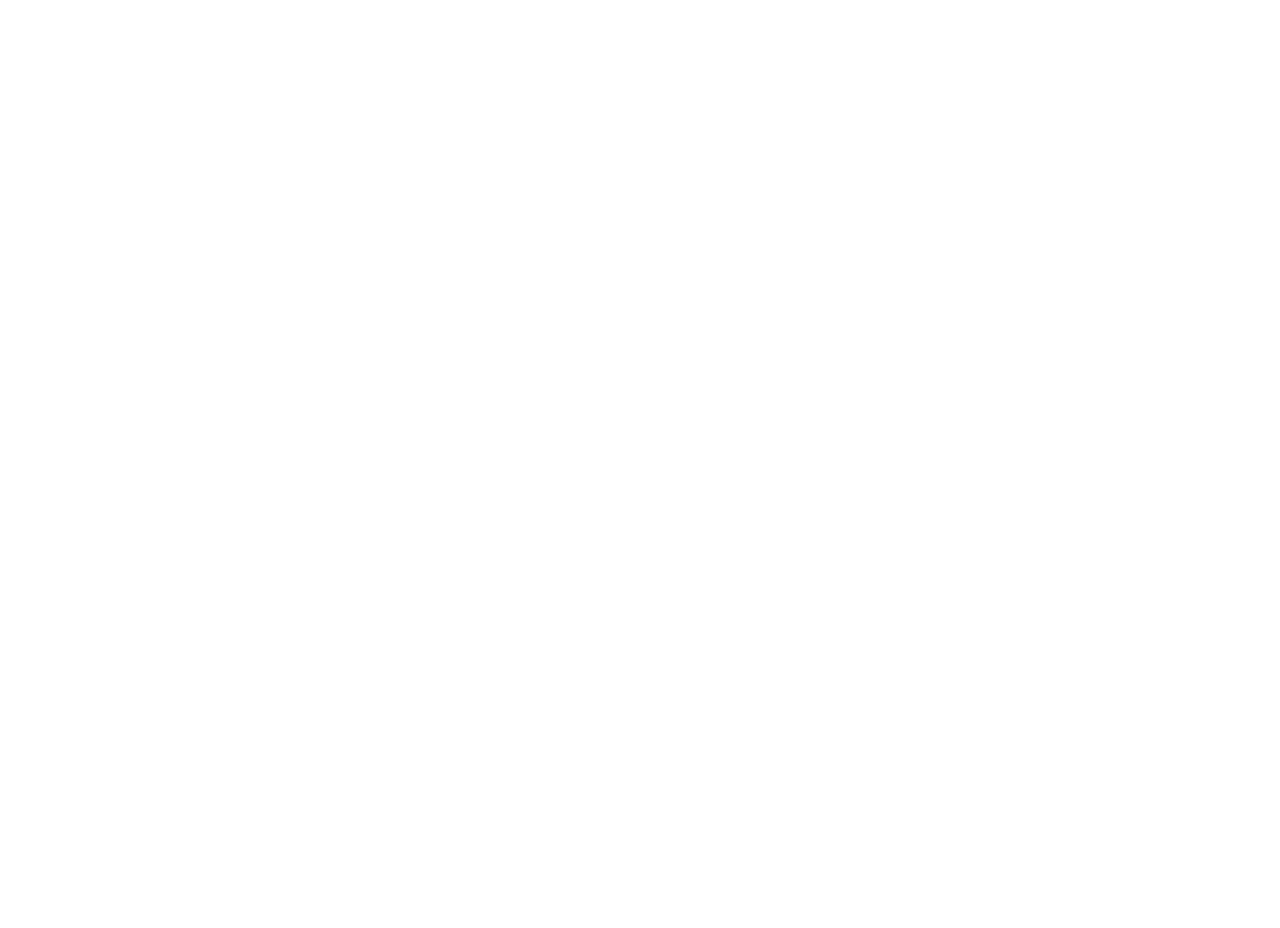
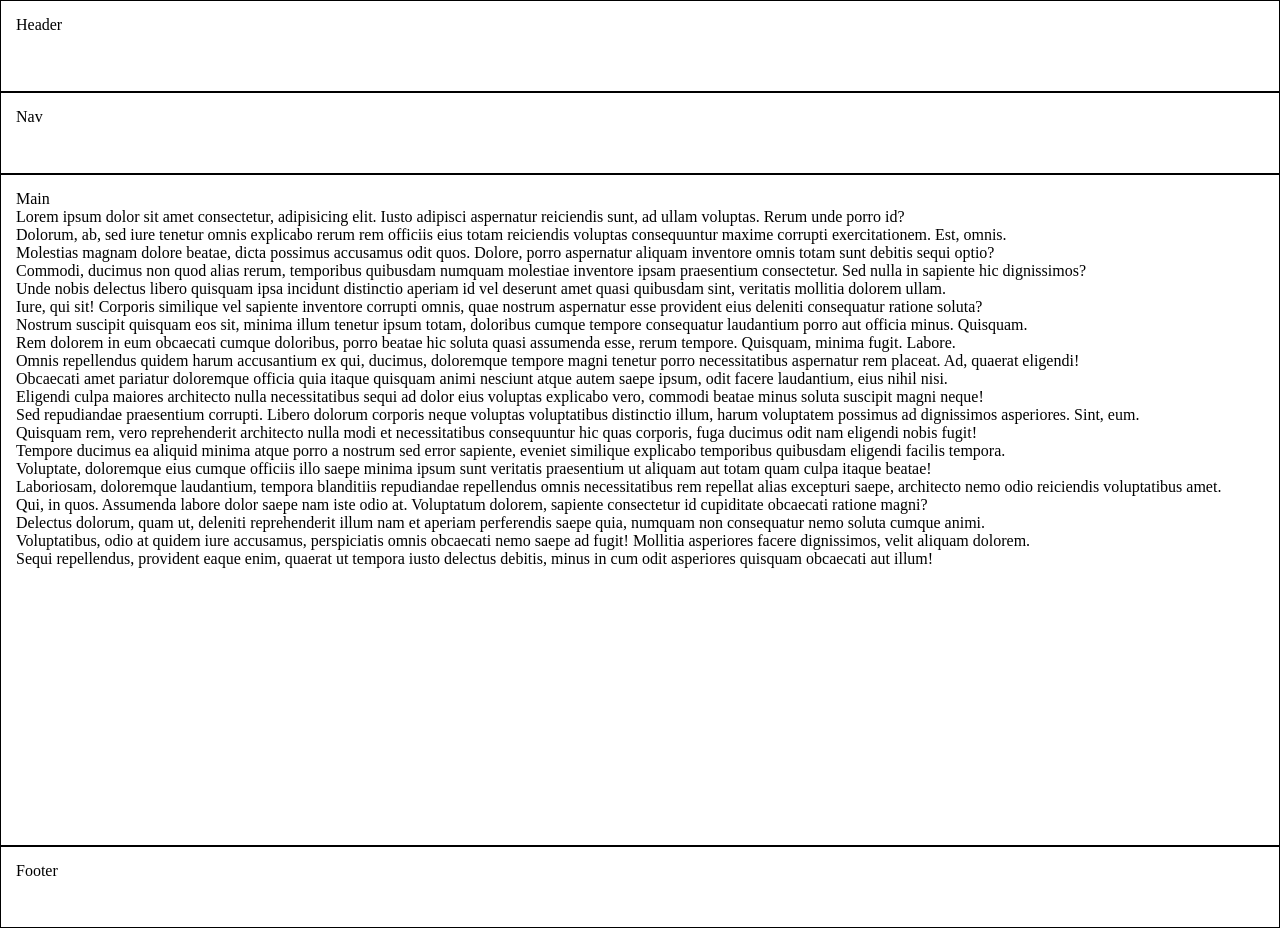
Before and after one commit to PabloVT01/Web1, a plain HTML site: page web-secciones/index.html in a window 1280 px wide. Before the commit the page ends 800 px from the top, so only its background shows below. Drawn offline with Linux system fonts and the light colour scheme.

Commit message:
Web con secciones creada

```diff
--- a/web-secciones/index.html
+++ b/web-secciones/index.html
@@ -3,10 +3,34 @@
 <head>
     <meta charset="UTF-8">
     <meta name="viewport" content="width=device-width, initial-scale=1.0">
-    <title>Document</title>
+    <title>Web con secciones</title>
     <link rel="stylesheet" href="style.css">
 </head>
 <body>
-
+    <header>Header</header>
+    <nav>Nav</nav>
+    <main>Main
+        <p>Lorem ipsum dolor sit amet consectetur, adipisicing elit. Iusto adipisci aspernatur reiciendis sunt, ad ullam voluptas. Rerum unde porro id?</p>
+        <p>Dolorum, ab, sed iure tenetur omnis explicabo rerum rem officiis eius totam reiciendis voluptas consequuntur maxime corrupti exercitationem. Est, omnis.</p>
+        <p>Molestias magnam dolore beatae, dicta possimus accusamus odit quos. Dolore, porro aspernatur aliquam inventore omnis totam sunt debitis sequi optio?</p>
+        <p>Commodi, ducimus non quod alias rerum, temporibus quibusdam numquam molestiae inventore ipsam praesentium consectetur. Sed nulla in sapiente hic dignissimos?</p>
+        <p>Unde nobis delectus libero quisquam ipsa incidunt distinctio aperiam id vel deserunt amet quasi quibusdam sint, veritatis mollitia dolorem ullam.</p>
+        <p>Iure, qui sit! Corporis similique vel sapiente inventore corrupti omnis, quae nostrum aspernatur esse provident eius deleniti consequatur ratione soluta?</p>
+        <p>Nostrum suscipit quisquam eos sit, minima illum tenetur ipsum totam, doloribus cumque tempore consequatur laudantium porro aut officia minus. Quisquam.</p>
+        <p>Rem dolorem in eum obcaecati cumque doloribus, porro beatae hic soluta quasi assumenda esse, rerum tempore. Quisquam, minima fugit. Labore.</p>
+        <p>Omnis repellendus quidem harum accusantium ex qui, ducimus, doloremque tempore magni tenetur porro necessitatibus aspernatur rem placeat. Ad, quaerat eligendi!</p>
+        <p>Obcaecati amet pariatur doloremque officia quia itaque quisquam animi nesciunt atque autem saepe ipsum, odit facere laudantium, eius nihil nisi.</p>
+        <p>Eligendi culpa maiores architecto nulla necessitatibus sequi ad dolor eius voluptas explicabo vero, commodi beatae minus soluta suscipit magni neque!</p>
+        <p>Sed repudiandae praesentium corrupti. Libero dolorum corporis neque voluptas voluptatibus distinctio illum, harum voluptatem possimus ad dignissimos asperiores. Sint, eum.</p>
+        <p>Quisquam rem, vero reprehenderit architecto nulla modi et necessitatibus consequuntur hic quas corporis, fuga ducimus odit nam eligendi nobis fugit!</p>
+        <p>Tempore ducimus ea aliquid minima atque porro a nostrum sed error sapiente, eveniet similique explicabo temporibus quibusdam eligendi facilis tempora.</p>
+        <p>Voluptate, doloremque eius cumque officiis illo saepe minima ipsum sunt veritatis praesentium ut aliquam aut totam quam culpa itaque beatae!</p>
+        <p>Laboriosam, doloremque laudantium, tempora blanditiis repudiandae repellendus omnis necessitatibus rem repellat alias excepturi saepe, architecto nemo odio reiciendis voluptatibus amet.</p>
+        <p>Qui, in quos. Assumenda labore dolor saepe nam iste odio at. Voluptatum dolorem, sapiente consectetur id cupiditate obcaecati ratione magni?</p>
+        <p>Delectus dolorum, quam ut, deleniti reprehenderit illum nam et aperiam perferendis saepe quia, numquam non consequatur nemo soluta cumque animi.</p>
+        <p>Voluptatibus, odio at quidem iure accusamus, perspiciatis omnis obcaecati nemo saepe ad fugit! Mollitia asperiores facere dignissimos, velit aliquam dolorem.</p>
+        <p>Sequi repellendus, provident eaque enim, quaerat ut tempora iusto delectus debitis, minus in cum odit asperiores quisquam obcaecati aut illum!</p>
+    </main>
+    <footer>Footer</footer>
 </body>
 </html>
--- a/web-secciones/style.css
+++ b/web-secciones/style.css
@@ -0,0 +1,26 @@
+*{
+    margin: 0;
+    box-sizing: content-box;
+
+}
+
+
+header, nav, main, footer{
+    border-style: solid;
+    border-width: 1px;
+    padding: 15px;
+}
+
+nav{
+    height: 50px;
+}
+main{
+    height: calc( 100vh - 50px - 50px - 60px);
+    overflow: auto;
+}
+footer{
+    height: 50px;
+}
+header{
+    height: 60px;
+}
```
